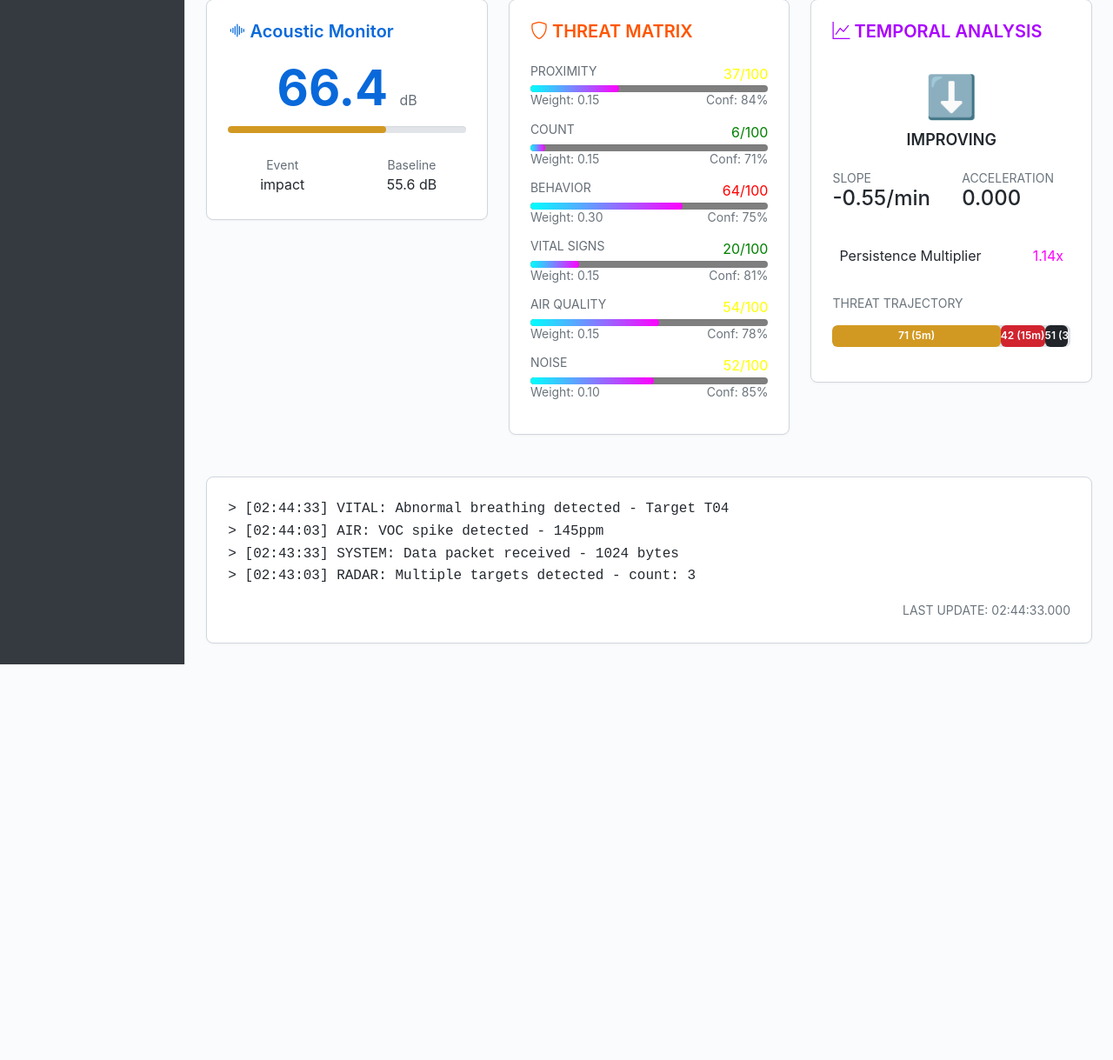
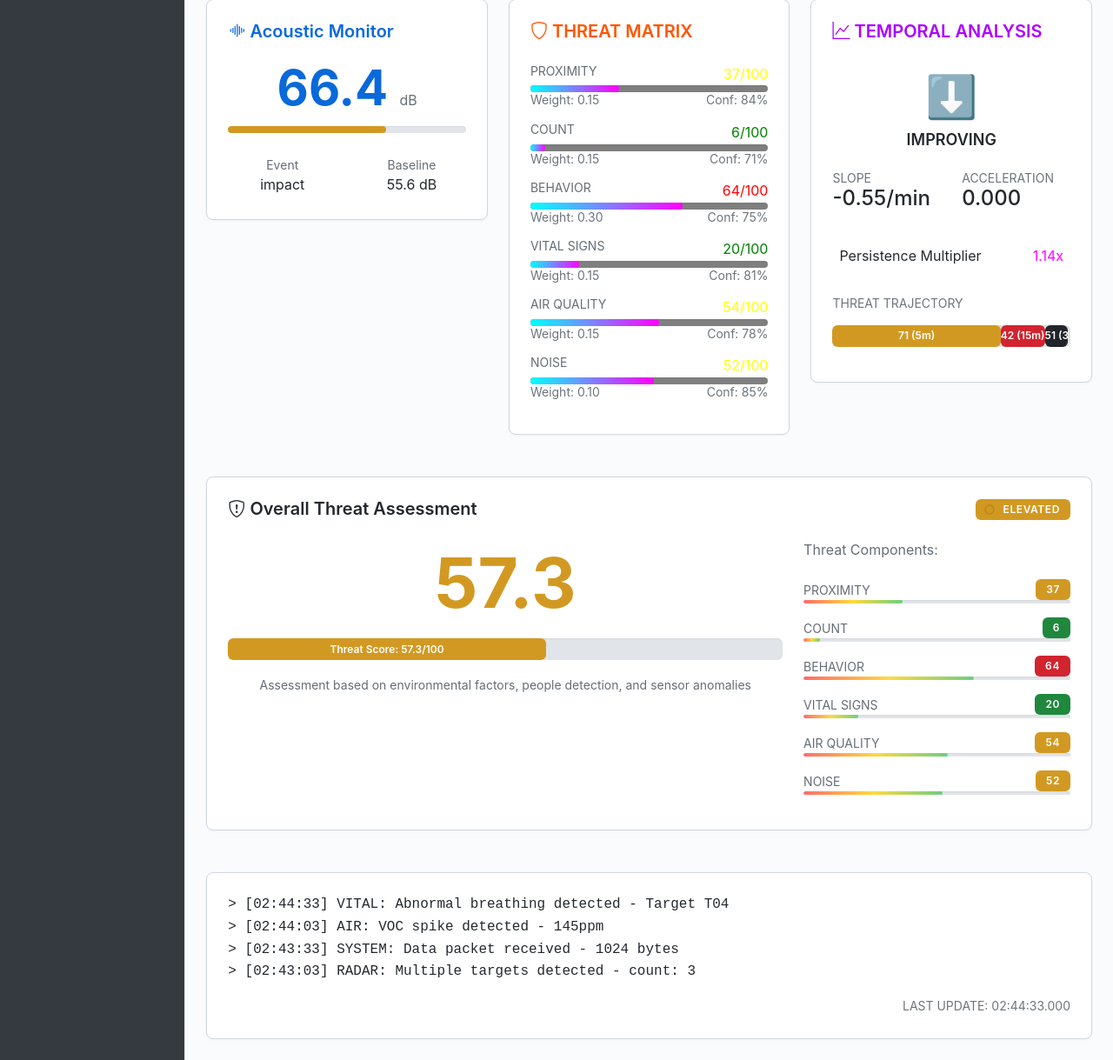
Before and after one commit to SarveshwarSenthilKumar/Engineering-Idol, a Flask app: page /sensors in a window 1280 px wide. Shown: the part 924-2143 px from the top of the page at 87% size. Before the commit the page ends 1688 px from the top, so only its background shows below. Run offline with Flask 3, Linux system fonts and the light colour scheme; the visitor is signed in with stand-in values (Sample User, id 1); data that the repository does not hold is empty.

Commit message:
Added a proper score section

```diff
--- a/templates/sensors.html
+++ b/templates/sensors.html
@@ -811,6 +811,66 @@
         </div>
     </div>
 
+    <!-- Threat Score Display -->
+    <div class="row mt-4">
+        <div class="col-12">
+            <div class="sensor-card">
+                <div class="d-flex justify-content-between align-items-center">
+                    <h4 class="mb-0">
+                        <i class="bi bi-shield-exclamation"></i> Overall Threat Assessment
+                    </h4>
+                    <span class="badge bg-{{ 'danger' if threat_score > 60 else 'warning' if threat_score > 30 else 'success' }}">
+                        <span class="status-indicator threat-indicator {{ 'red' if threat_score > 60 else 'yellow' if threat_score > 30 else 'green' }}"></span>
+                        {{ threat_level }}
+                    </span>
+                </div>
+
+                <div class="row mt-3">
+                    <div class="col-md-8">
+                        <!-- Large Score Display -->
+                        <div class="text-center">
+                            <div class="display-1 fw-bold text-{{ 'danger' if threat_score > 60 else 'warning' if threat_score > 30 else 'success' }} threat-score-display">
+                                {{ "%.1f"|format(threat_score) }}
+                            </div>
+                            <div class="mt-2">
+                                <div class="progress" style="height: 25px;">
+                                    <div class="progress-bar bg-{{ 'danger' if threat_score > 60 else 'warning' if threat_score > 30 else 'success' }} threat-progress-bar"
+                                         role="progressbar"
+                                         style="width: {{ threat_score }}%"
+                                         aria-valuenow="{{ threat_score }}" aria-valuemin="0" aria-valuemax="100">
+                                        Threat Score: {{ "%.1f"|format(threat_score) }}/100
+                                    </div>
+                                </div>
+                            </div>
+                            <div class="mt-2 text-muted">
+                                <small>Assessment based on environmental factors, people detection, and sensor anomalies</small>
+                            </div>
+                        </div>
+                    </div>
+                    <div class="col-md-4">
+                        <!-- Threat Details -->
+                        <div class="threat-details">
+                            <h6 class="text-muted mb-3">Threat Components:</h6>
+                            {% for component, data in components.items() %}
+                            <div class="mb-2">
+                                <div class="d-flex justify-content-between align-items-center">
+                                    <span class="small text-uppercase">{{ component|replace('_', ' ') }}</span>
+                                    <span class="badge bg-{{ 'danger' if data.score > 60 else 'warning' if data.score > 30 else 'success' }}">
+                                        {{ "%.0f"|format(data.score) }}
+                                    </span>
+                                </div>
+                                <div class="progress" style="height: 4px;">
+                                    <div class="progress-bar" style="width: {{ data.score }}%; background: linear-gradient(90deg, #ff6b6b, #ffd93d, #6bcf7f);"></div>
+                                </div>
+                            </div>
+                            {% endfor %}
+                        </div>
+                    </div>
+                </div>
+            </div>
+        </div>
+    </div>
+
     <!-- Data Stream Footer -->
     <div class="row mt-4">
         <div class="col-12">
@@ -966,6 +1026,9 @@
             const threatScoreElements = document.querySelectorAll('.threat-score');
             threatScoreElements.forEach(el => el.textContent = data.threat.overall_threat?.toFixed(1) || '0.0');
 
+            const threatScoreDisplayElements = document.querySelectorAll('.threat-score-display');
+            threatScoreDisplayElements.forEach(el => el.textContent = data.threat.overall_threat?.toFixed(1) || '0.0');
+
             const threatLevelElements = document.querySelectorAll('.threat-level');
             threatLevelElements.forEach(el => el.textContent = data.threat.level || 'LOW');
 
@@ -976,6 +1039,13 @@
                     data.threat.overall_threat > 60 ? 'red' :
                     data.threat.overall_threat > 30 ? 'yellow' : 'green'
                 );
+            });
+
+            // Update threat progress bar
+            const threatProgressBars = document.querySelectorAll('.threat-progress-bar');
+            threatProgressBars.forEach(el => {
+                el.style.width = data.threat.overall_threat + '%';
+                el.setAttribute('aria-valuenow', data.threat.overall_threat);
             });
         }
 
```
